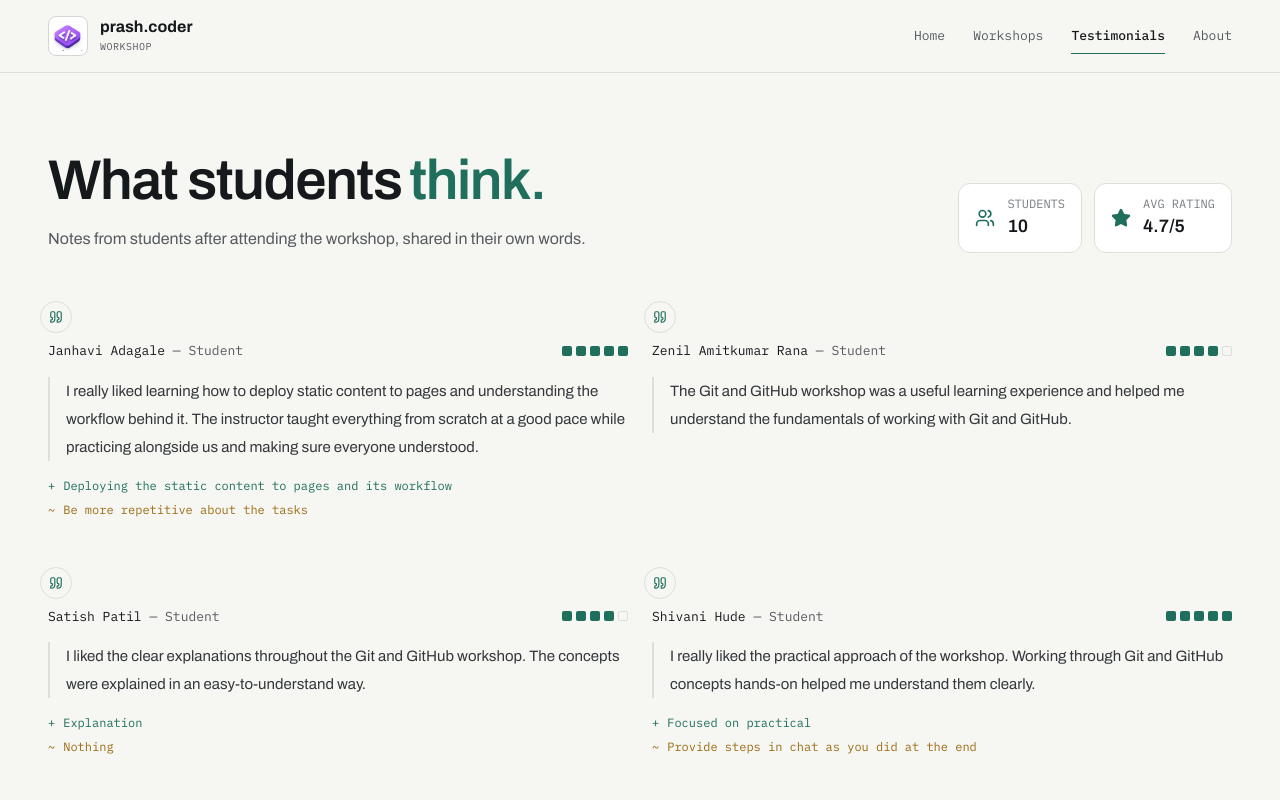
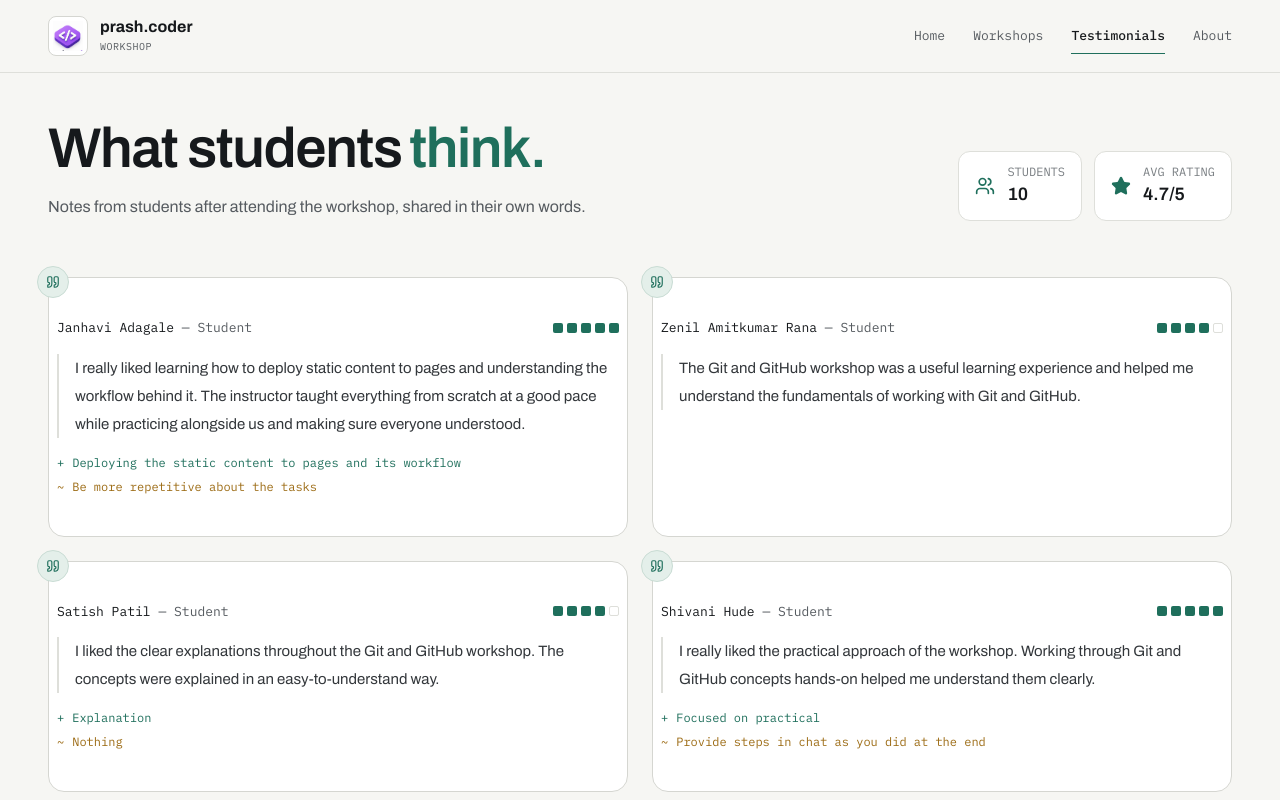
Before and after one commit to prashant-g0/prash-coder-workshops, a Next.js app: page /testimonials in a window 1280 px wide. Shown: the top 800 px of the page. Built offline with nearby package versions, Linux system fonts and the light colour scheme.

Commit message:
updated testimonial design

```diff
--- a/app/testimonials/page.tsx
+++ b/app/testimonials/page.tsx
@@ -1,12 +1,6 @@
 import { Archivo, IBM_Plex_Mono } from "next/font/google";
 import Link from "next/link";
-import {
-  ArrowUpRight,
-  Quote,
-  Sparkles,
-  Star,
-  Users,
-} from "lucide-react";
+import { ArrowUpRight, Quote, Star, Users } from "lucide-react";
 
 import TestimonialCard from "@/components/TestimonialCard";
 import { testimonials } from "@/data/testimonials";
@@ -25,15 +19,14 @@ const mono = IBM_Plex_Mono({
 
 export default function TestimonialsPage() {
   const avgRating = (
-    testimonials.reduce((sum, t) => sum + t.rating, 0) /
-    testimonials.length
+    testimonials.reduce((sum, t) => sum + t.rating, 0) / testimonials.length
   ).toFixed(1);
 
   return (
     <div
       className={`${archivo.variable} ${mono.variable} min-h-screen bg-[#F6F6F3] font-[family-name:var(--font-sans)]`}
     >
-      <section className="w-full px-5 py-14 sm:px-8 sm:py-16 lg:px-12 lg:py-20">
+      <section className="w-full px-5 py-14 sm:px-8 sm:py-16 lg:px-12 lg:py-12">
         {/* Header */}
         <div className="mx-auto max-w-7xl">
           <div className="flex flex-col justify-between gap-8 lg:flex-row lg:items-end">
@@ -44,8 +37,8 @@ export default function TestimonialsPage() {
               </h1>
 
               <p className="mt-4 max-w-[600px] text-[16px] leading-7 text-[#565B60]">
-                Notes from students after attending the workshop,
-                shared in their own words.
+                Notes from students after attending the workshop, shared in
+                their own words.
               </p>
             </div>
 
@@ -82,17 +75,18 @@ export default function TestimonialsPage() {
 
         {/* Testimonials */}
         <div className="mx-auto mt-12 max-w-7xl sm:mt-14">
-          <div className="grid gap-5 sm:gap-6 lg:grid-cols-2">
+          <div className="grid gap-6 lg:grid-cols-2">
             {testimonials.map((testimonial) => (
               <div
                 key={testimonial.id}
-                className="group relative"
+                className="group relative rounded-2xl border border-[#D5D6D1] bg-white p-2 transition duration-200 hover:border-[#C9DCD4]"
               >
-                <div className="absolute -left-2 -top-2 z-10 flex h-8 w-8 items-center justify-center rounded-full border border-[#DEDFDA] bg-[#F6F6F3] text-[#1F6F5C] transition-transform duration-200 group-hover:-rotate-6"
-                >
+                {/* Quote Icon */}
+                <div className="absolute -left-3 -top-3 z-10 flex h-8 w-8 items-center justify-center rounded-full border border-[#C9DCD4] bg-[#E4EFEA] text-[#1F6F5C] transition-transform duration-200 group-hover:-rotate-6">
                   <Quote className="h-3.5 w-3.5" />
                 </div>
 
+                {/* Testimonial */}
                 <TestimonialCard testimonial={testimonial} />
               </div>
             ))}
```
